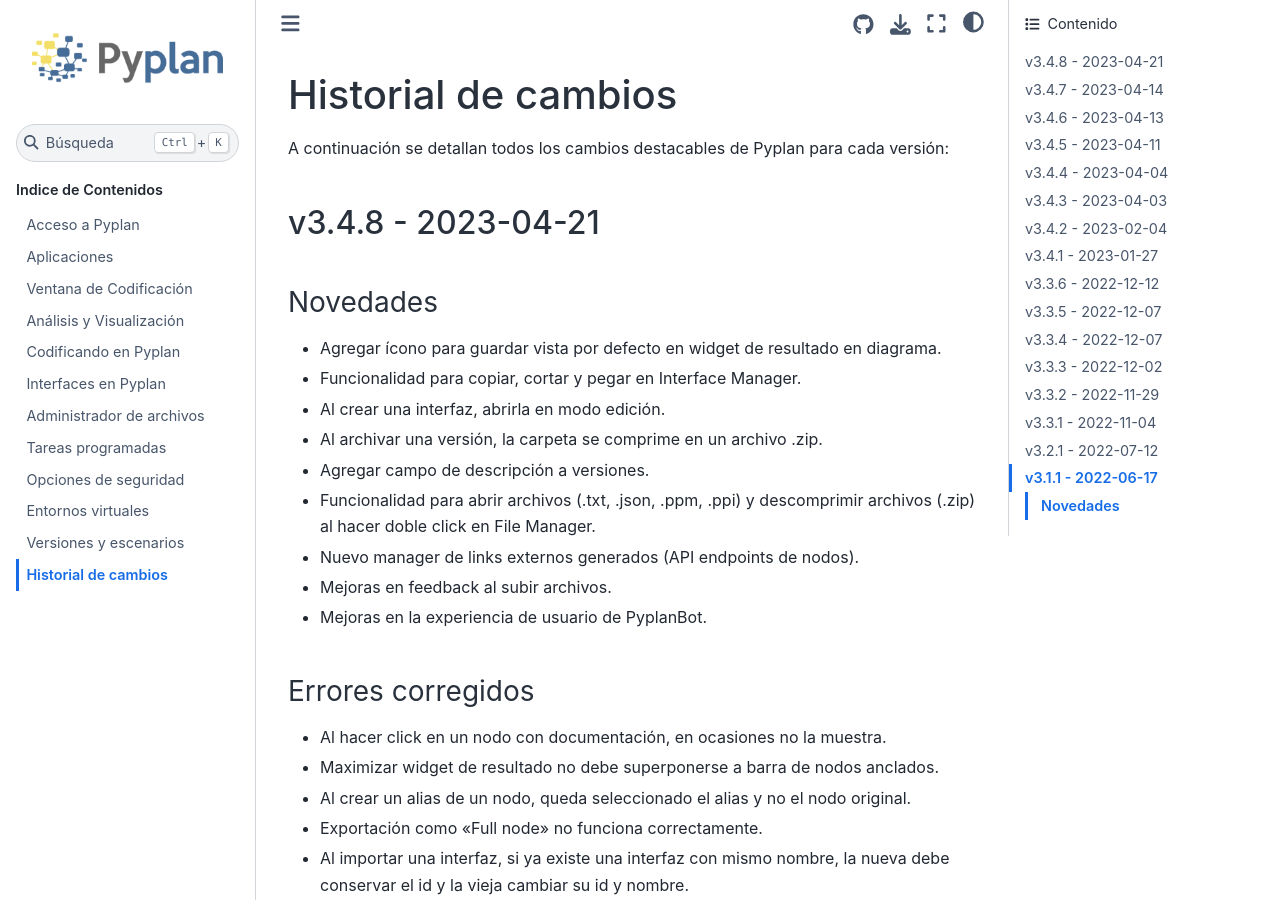
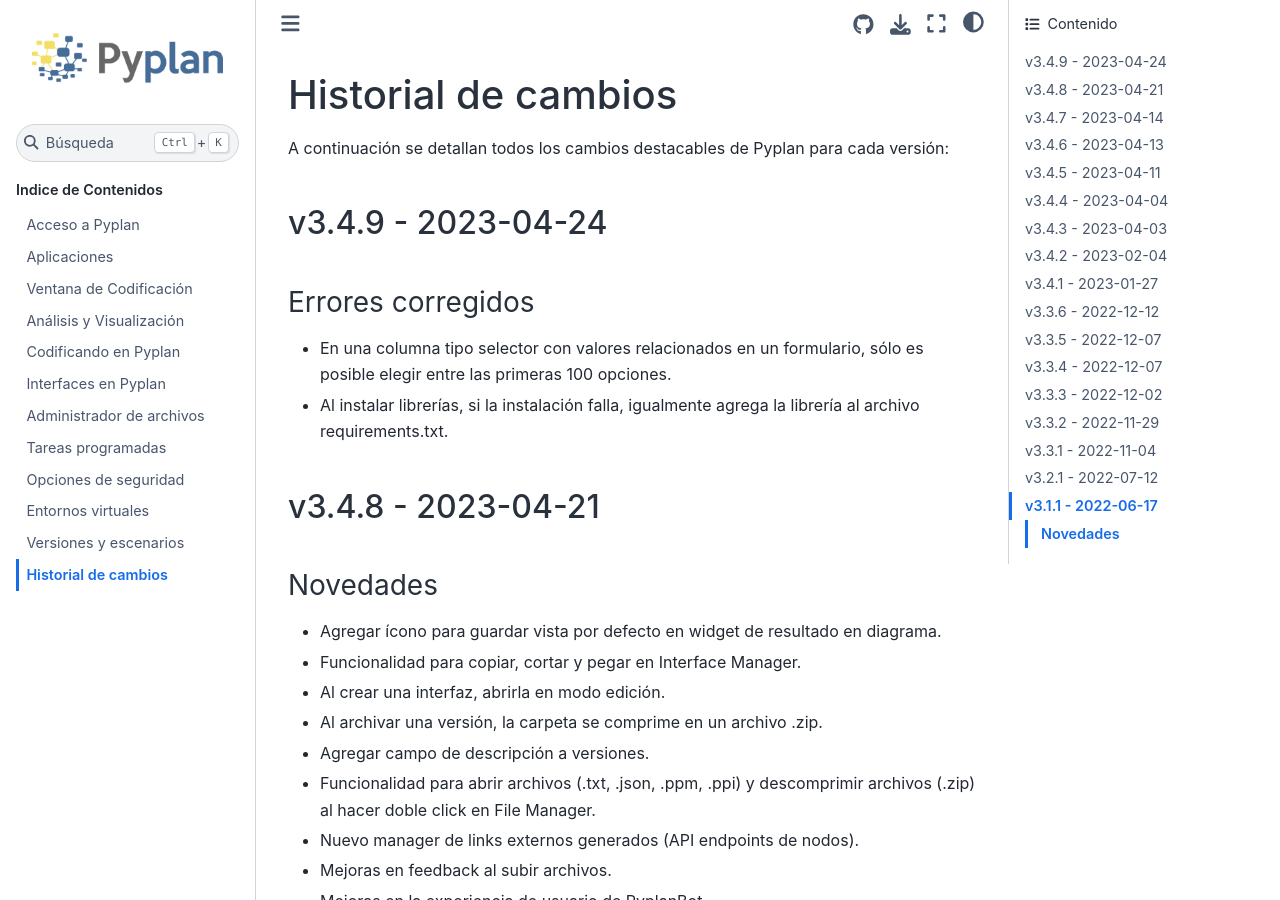
Before and after one commit to pyplan/pyplan, a Sphinx documentation site: the page built from docs/99_change_log/index.rst, in a window 1280 px wide and 900 px high. Built offline with Sphinx 7.4.7 and the Sphinx Book theme 1.1.4, drawn with Linux system fonts in a browser that asks for light colours.

Commit message:
changelog v3.4.9

```diff
--- a/docs/99_change_log/index.rst
+++ b/docs/99_change_log/index.rst
@@ -2,6 +2,17 @@
 ====================
 
 A continuación se detallan todos los cambios destacables de Pyplan para cada versión:
+
+v3.4.9 - 2023-04-24
+-------------------
+
+------------------
+Errores corregidos
+------------------
+
+- En una columna tipo selector con valores relacionados en un formulario, sólo es posible elegir entre las primeras 100 opciones.
+- Al instalar librerías, si la instalación falla, igualmente agrega la librería al archivo requirements.txt.
+
 
 v3.4.8 - 2023-04-21
 -------------------
```
Also changed, not shown: 1 other file.
